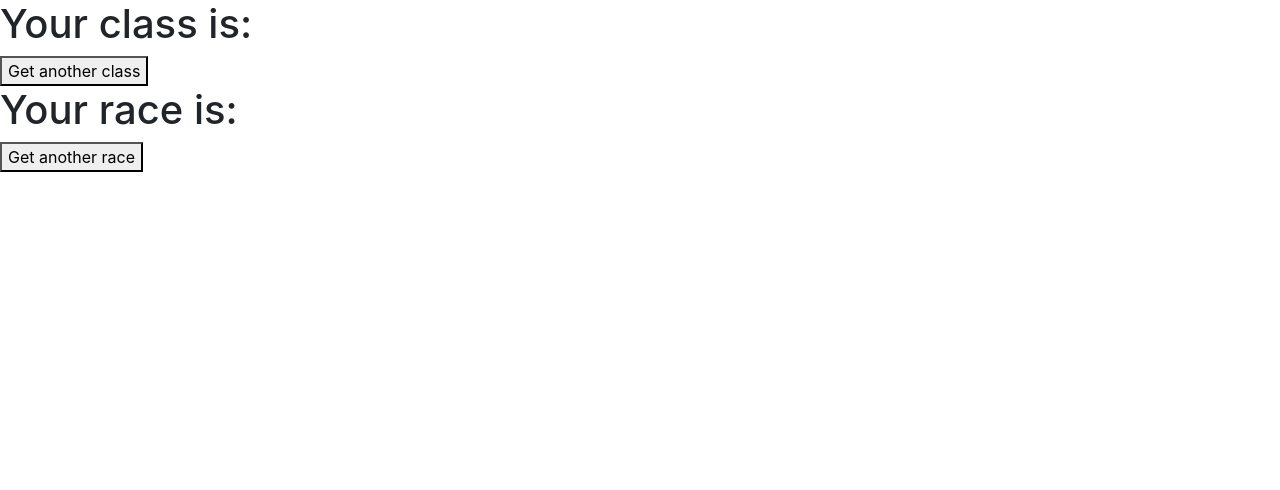
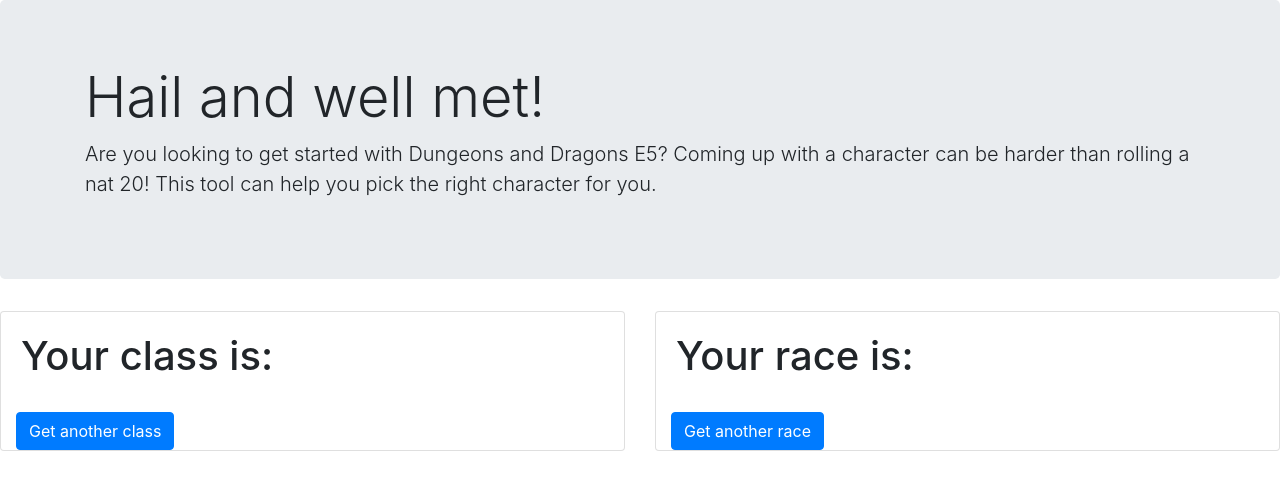
Before and after one commit to jessapp/dnd-react-hooks, a React (Create React App) app: page / in a window 1280 px wide. Shown: the top 490 px of the page. Built offline with nearby package versions, Linux system fonts and the light colour scheme; no server answers.

Commit message:
added formatting and reorganized

```diff
--- a/src/App.js
+++ b/src/App.js
@@ -1,4 +1,6 @@
 import React, {useState, useEffect} from 'react';
+import TitleCard from './components/card';
+import Header from './components/header';
 
 
 const classesUrl = 'https://api.open5e.com/classes/';
@@ -14,7 +16,7 @@
         .then(response => {
             const all_classes = response.results;
             const random_item = all_classes[Math.floor(Math.random()*all_classes.length)];
-            setClass(random_item.name);
+            setClass(random_item);
         })
         .catch(error => console.log(error));
     };
@@ -25,7 +27,7 @@
         .then(response => {
             const all_races = response.results;
             const random_item = all_races[Math.floor(Math.random()*all_races.length)];
-            setRace(random_item.name);
+            setRace(random_item);
         })
         .catch(error => console.log(error));
     };
@@ -41,15 +43,25 @@
 
     return (
         <div>
-            <h1>Your class is: {currentClass}</h1>
-            <button
-                onClick={ () => fetchClass() }
-            >Get another class</button>
+            <Header/>
 
-            <h1>Your race is: {currentRace}</h1>
-            <button
-                onClick={ () => fetchRace()}
-            >Get another race</button>
+            <div class="row">
+                <div class="col-sm-6">
+                    <TitleCard
+                        title="class"
+                        currentItem={ currentClass }
+                        callback={ fetchClass }
+                    />
+                </div>
+
+                <div class="col-sm-6">
+                    <TitleCard
+                        title="race"
+                        currentItem={ currentRace }
+                        callback={ fetchRace }
+                    />
+                </div>
+            </div>
         </div>
     )
 }
--- a/src/components/card.js
+++ b/src/components/card.js
@@ -1,13 +1,25 @@
 import React from 'react'
 
-const Card = ({title, items}) => {
-    const random_item = items[Math.floor(Math.random()*items.length)];
-    console.log(random_item)
+const TitleCard = ({title, currentItem, callback}) => {
       return (
-        <div>
-            <h1>{title}: {random_item.name}</h1>
-        </div>
+          <div>
+            <div class="card">
+                <div class="card-body">
+                    <h1 class="card-title">Your { title } is: { currentItem.name }</h1>
+                    <p class="card-text">{ currentItem.desc }</p>
+                </div>
+
+                <div class="col-sm-3">
+                    <button class="btn btn-primary"
+                        onClick={ callback }
+                    >
+                        Get another { title }
+                    </button>
+                </div>
+            </div>
+
+          </div>
       )
 };
 
-export default Card
+export default TitleCard
--- /dev/null
+++ b/src/components/header.jsx
@@ -0,0 +1,18 @@
+import React from 'react'
+
+const Header = () => {
+      return (
+          <div class="jumbotron">
+              <div class="container" >
+                  <h1 class="display-4">Hail and well met!</h1>
+                  <p class="lead">
+                      Are you looking to get started with Dungeons and Dragons E5?
+                      Coming up with a character can be harder than rolling a nat 20!
+                      This tool can help you pick the right character for you.
+                  </p>
+              </div>
+          </div>
+      )
+};
+
+export default Header
```
